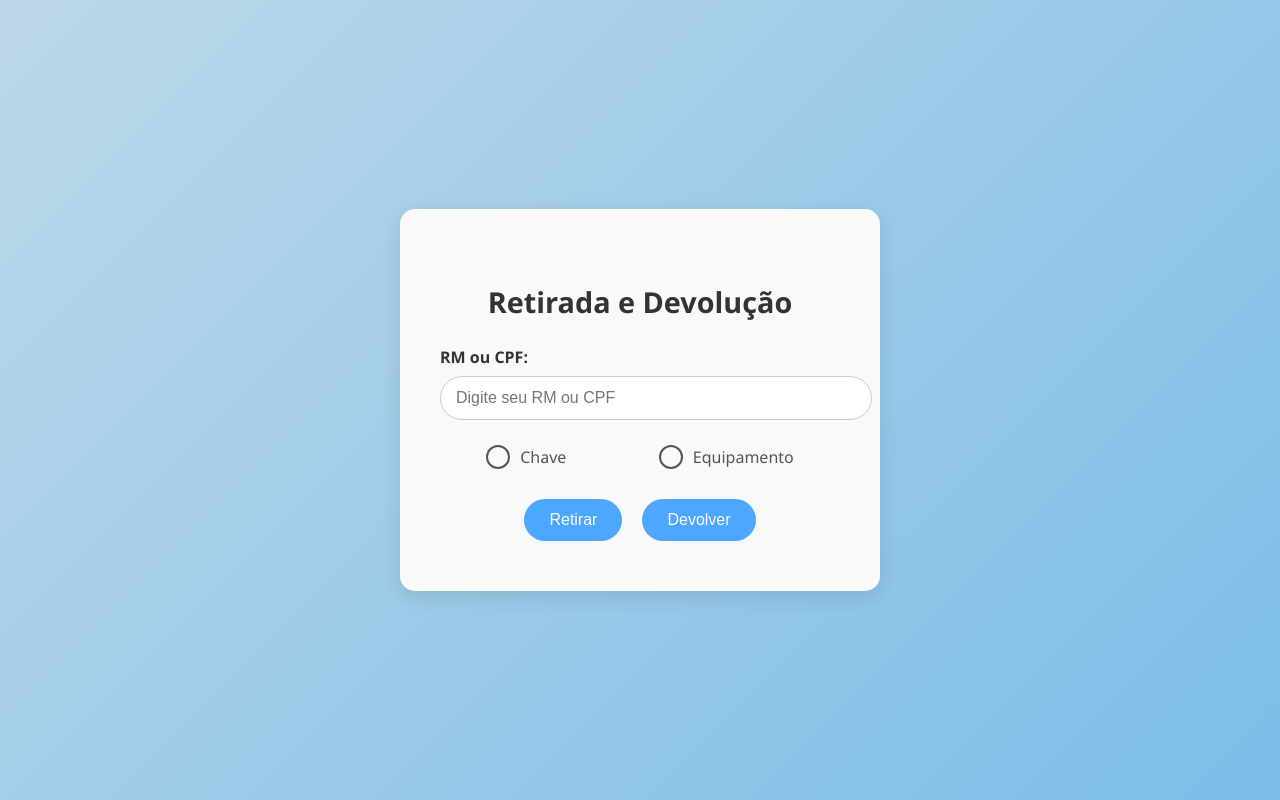
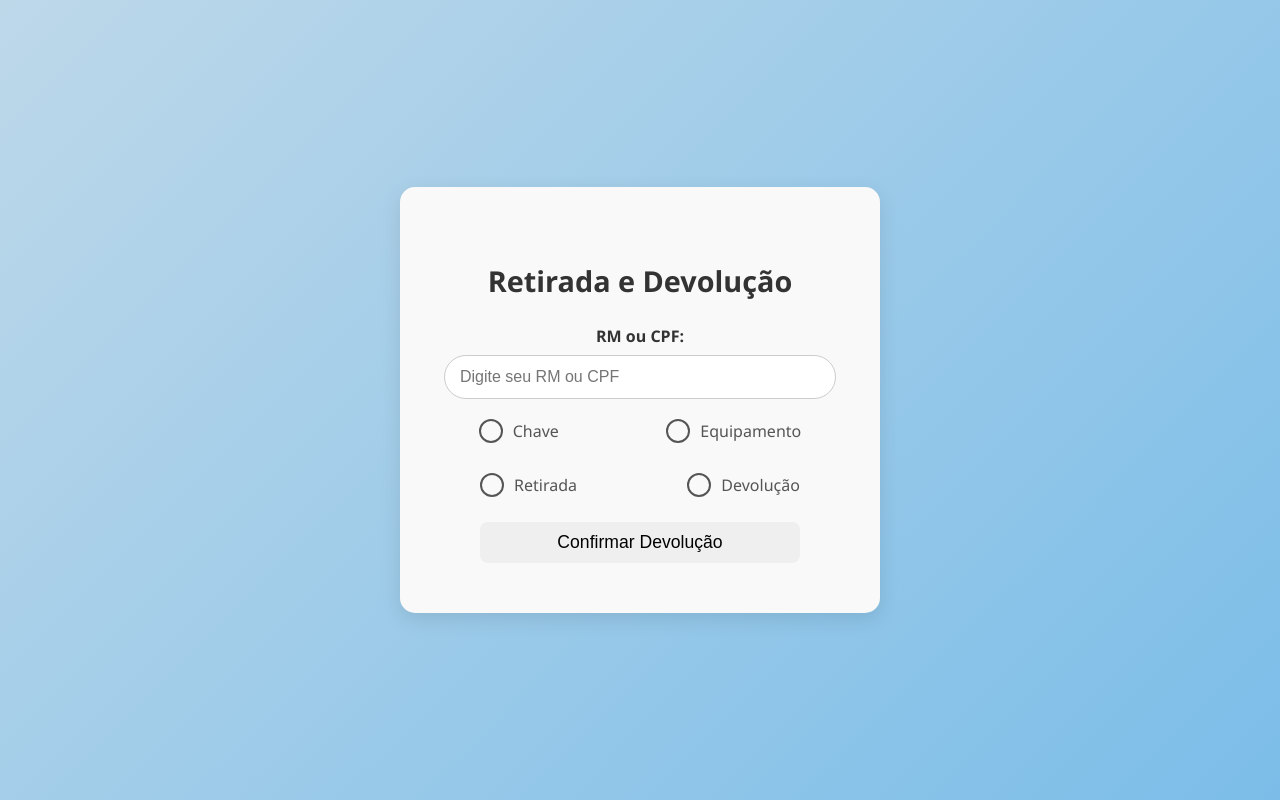
Before and after one commit to Mirimons/ControlKey, a React (Vite) app in the folder frontend/: page / in a window 1280 px wide. Built offline with nearby package versions, Linux system fonts and the light colour scheme.

Commit message:
arrumando lógica e um pouco do layout de retirada e devolução

```diff
--- a/frontend/src/usuarios/pages/retiradaDevolucao.css
+++ b/frontend/src/usuarios/pages/retiradaDevolucao.css
@@ -34,7 +34,7 @@ body {
 /* Labels dos inputs */
 .form-label {
   display: block;
-  text-align: left;
+  text-align: center;
   font-weight: 600;
   margin-bottom: 8px;
   color: #333;
@@ -43,9 +43,9 @@ body {
 /* Input de RM/CPF e código */
 .input-identificacao,
 .input-codigo {
-  width: 100%;
+  width: 90%;
   padding: 12px 15px;
-  margin-bottom: 25px;
+  margin-bottom: 20px;
   border: 1.5px solid #ccc;
   border-radius: 25px;
   font-size: 16px;
@@ -64,6 +64,7 @@ body {
   display: flex;
   justify-content: space-around;
   margin-bottom: 30px;
+  gap: 30px;
 }
 
 /* Label dos radios */
@@ -111,41 +112,19 @@ body {
   left: 3px;
 }
 
-/* Botões Retirar e Devolver */
-.btn-retirar,
-.btn-devolver {
-  background-color: #4da6ff;
-  color: white;
-  border: none;
-  padding: 12px 25px;
-  font-size: 16px;
-  border-radius: 25px;
-  cursor: pointer;
-  transition: all 0.3s ease;
-}
-
-.btn-retirar:hover,
-.btn-devolver:hover {
-  background: #3479be;
-  box-shadow: 0 4px 12px rgba(0, 0, 0, 0.2);
-}
-
-/* Container dos botões */
-.buttons {
-  display: flex;
-  justify-content: center;
-  gap: 20px;
-}
-
 .lista-sugestoes {
   border: 1px solid #ccc;
   background: white;
-  max-height: 180px;
+  max-height: 200px;
+  /* Ajuste a altura máxima conforme necessário */
   overflow-y: auto;
   border-radius: 8px;
   margin-top: 4px;
   padding: 0;
   list-style: none;
+  box-shadow: 0 2px 8px rgba(0, 0, 0, 0.1);
+  /* Um pouco de sombra para destacar */
+  margin-bottom: 25px;
 }
 
 /* Itens livres (clicáveis) */
@@ -184,11 +163,138 @@ body {
 /* Indicador para os livres */
 .opcao-lab.livre::before,
 .opcao-equip.livre::before {
-  /* content: "✅ "; */
+  content: "✅ ";
   margin-right: 5px;
 }
 
+.opcao-lab,
+.opcao-equip {
+    padding: 10px 12px; /* Mais padding para maior área de clique */
+    cursor: pointer;
+    transition: background-color 0.2s ease, border-left 0.2s ease;
+    border-bottom: 1px solid #f0f0f0; /* Linha divisória suave */
+    text-align: left; /* Alinha o texto à esquerda */
+    display: flex; /* Para alinhar o texto e o status */
+    justify-content: space-between; /* Espaça nome e status */
+    align-items: center;
+}
+
+.opcao-lab:hover,
+.opcao-equip:hover {
+    background-color: #e6f7ff; /* Fundo mais claro ao passar o mouse */
+}
+
+.opcao-lab:last-child,
+.opcao-equip:last-child {
+    border-bottom: none; /* Remove a borda do último item */
+}
+
+.opcao-lab.selecionado,
+.opcao-equip.selecionado {
+    /* Fundo forte e diferente do hover */
+    background-color: #d0e9ff;
+
+    /* Texto em negrito e cor escura */
+    font-weight: 600;
+    color: #2c3e50;
+
+    /* Remova o hover do item selecionado para não "piscar" */
+    pointer-events: none; /* Impede novos cliques no item já selecionado */
+}
+
+.status-posse {
+    font-size: 0.9em;
+    color: #007bff; /* Azul vibrante */
+    background-color: #e0f2ff;
+    padding: 4px 8px;
+    border-radius: 12px;
+    margin-left: 10px;
+    font-weight: normal; /* Para não competir com o nome do item */
+}
+
+.tabela-vazia-mensagem {
+    text-align: center;
+    color: #777;
+    padding: 15px;
+    border: 1px dashed #ccc; /* Uma borda tracejada para diferenciar */
+    background-color: #fcfcfc;
+    border-radius: 8px;
+    margin-top: 15px;
+    font-style: italic;
+}
+
 .input-codigo {
-  width: 100%;
+  width: 90%;
   margin-top: 6px;
 }
+
+/* Para alinhar as opções de Ação (Retirada/Devolução) */
+.acao-opcoes {
+  margin-top: 15px;
+  margin-bottom: 25px;
+  /* Adiciona espaçamento entre as opções e o botão de confirmação */
+}
+
+.buttons button[type="submit"] {
+    /* Largura - ajustada para o container */
+    width: 80%;
+    /* Padding para deixar maior */
+    padding: 10px 15px;
+    /* Borda e raio (mais quadrado, como no exemplo) */
+    border: none;
+    border-radius: 8px;
+    /* Fontes e cursor */
+    font-size: 1.1rem;
+    font-weight: 500; /* Um pouco mais de peso */
+    cursor: pointer;
+    /* Transições para suavizar os efeitos */
+    transition: background-color 0.3s ease, transform 0.2s, box-shadow 0.3s ease;
+}
+
+/* 2. ESTILO ESPECÍFICO: RETIRADA (Mantendo o tom azul) */
+.buttons .btn-retirada {
+    background-color: #1a2a48; /* Azul escuro, mais profissional que o #7BBDE8 */
+    color: #fff; /* Texto branco para contraste */
+}
+
+/* 3. ESTILO ESPECÍFICO: DEVOLUÇÃO (Mantendo o tom verde) */
+.buttons .btn-devolucao {
+    background-color: #1a2a48; /* Verde padrão */
+    color: white;
+}
+
+/* 4. EFEITO HOVER (Para todos os botões no container .buttons) */
+.buttons button[type="submit"]:hover {
+    /* Leve crescimento */
+    transform: scale(1.01);
+
+    /* Sombra suave para dar profundidade */
+    box-shadow: 0 4px 12px rgba(0, 0, 0, 0.2);
+
+    /* Não mudamos o background aqui, faremos isso por classe específica para escurecer */
+}
+
+/* 5. EFEITO HOVER: ESCURECIMENTO (Ação de Retirada) */
+.buttons .btn-retirada:hover {
+    background-color: #08324c; /* Tom de azul ainda mais escuro para o hover */
+}
+
+/* 6. EFEITO HOVER: ESCURECIMENTO (Ação de Devolução) */
+.buttons .btn-devolucao:hover {
+    background-color: #08324c; /* Verde escuro */
+}
+
+.professor-encontrado {
+  /* Centraliza o texto */
+  text-align: center;
+  /* Aumenta a fonte */
+  font-size: 1.1rem;
+  /* Deixa o nome mais visível */
+  font-weight: bold;
+  /* Cor de destaque (verde ou azul) */
+  color: #3498db;
+  margin-top: -15px;
+  /* Puxa para mais perto do input */
+  margin-bottom: 25px;
+  /* Espaço para o próximo elemento */
+}
--- a/frontend/src/usuarios/pages/retiradaDevolucao.jsx
+++ b/frontend/src/usuarios/pages/retiradaDevolucao.jsx
@@ -9,6 +9,7 @@ function RetiradaDevolucao() {
   const [codigo, setCodigo] = useState("");
   const [professor, setProfessor] = useState(null);
   const [erro, setErro] = useState("");
+  const [acao, setAcao] = useState([]);
 
   // Chaves
   const [labs, setLabs] = useState([]);
@@ -65,7 +66,7 @@ function RetiradaDevolucao() {
 
   // Função para retirar
   const handleRetirar = async () => {
-    if (!professor) return Swal.fire("Atenção", "Professor não identificado!", "warning");;
+    if (!professor) return Swal.fire("Atenção", "Usuário não identificado!", "warning");;
     if (!tipo) return Swal.fire("Atenção", "Selecione se é chave ou equipamento!", "warning");
 
     try {
@@ -117,27 +118,52 @@ function RetiradaDevolucao() {
 
   // Função para devolver
   const handleDevolver = async () => {
-    if (!professor) return Swal.fire("Atenção", "Professor não identificado!", "warning");
+    if (!professor) return Swal.fire("Atenção", "Usuário não identificado!", "warning");
     if (!tipo) return Swal.fire("Atenção", "Selecione se é chave ou equipamento!", "warning");
 
-    try {
     const identificadorNormalizado = normalizarRM(identificacao);
-      const payload = {
-        identificador: identificadorNormalizado,
-      };
+    let idControlToClose = null;
+
+    let idLabsToClose = null;
+    let idEquipToClose = null;
+
     if (tipo === "chave" && labSelecionado) {
-        payload.id_labs = labSelecionado.id;
+      idControlToClose = labSelecionado.id_control;
+      idLabsToClose = labSelecionado.id;
     } else if (tipo === "equipamento" && equipSelecionado) {
-        payload.id_equip = equipSelecionado.id;
+      idControlToClose = equipSelecionado.id_control;
+      idEquipToClose = equipSelecionado.id;
     } else {
       Swal.fire("Atenção", "Selecione um item válido para devolver!", "warning");
       return;
     }
 
+    if (!idControlToClose) {
+      Swal.fire("Atenção", "ID do controle de posse não encontrado.", "error");
+      return;
+    }
+    try {
+      const payload = {
+        // ID da Transação (Control)
+        id: idControlToClose,
+
+        // 💡 CAMPO OBRIGATÓRIO (Identificador, já corrigido anteriormente)
+        identificador: identificadorNormalizado,
+
+        // 💡 CORREÇÃO FINAL: Incluir o ID do item devolvido
+        ...(idLabsToClose && { id_labs: idLabsToClose }), // Adiciona id_labs se houver
+        ...(idEquipToClose && { id_equip: idEquipToClose }), // Adiciona id_equip se houver
+
+        // Dados de fechamento
+        data_fim: new Date(),
+        status: "fechado",
+      };
+
       //DE TESTE E DEPOIS REMOVE
       console.log("📤 Enviando para backend:", {
         original: identificacao,
         normalizado: identificadorNormalizado,
+        payload: payload
       });
 
       const response = await api.put("/control/devolucao", payload);
@@ -177,7 +203,7 @@ function RetiradaDevolucao() {
         })
         .catch(() => {
           setProfessor(null);
-          setErro("Professor não encontrado");
+          setErro("Usuário não encontrado");
         });
     } else {
       setProfessor(null);
@@ -189,52 +215,79 @@ function RetiradaDevolucao() {
   const [todosLabs, setTodosLabs] = useState([]);
   const [todosEquipamentos, setTodosEquipamentos] = useState([]);
 
-  // Buscar laboratórios e equipamentos quando tipo muda
+  // Buscar laboratórios e equipamentos quando tipo e ação mudam
   useEffect(() => {
+    // Garante que o professor esteja identificado se a ação for devolução
+    if (acao === "devolucao" && !professor) {
+      setTodosLabs([]);
+      setTodosEquipamentos([]);
+      return;
+    }
+
     const carregarDados = async () => {
       try {
+        if (acao === "retirada") {
+          // FLUXO DE RETIRADA: Carrega TODOS os itens disponíveis
           if (tipo === "chave") {
             const response = await api.get("/labs");
-          const labsData = response.data.data || [];
-          setTodosLabs(labsData);
-          setFiltroLabs([]);
+            setTodosLabs(response.data.data || []);
           } else if (tipo === "equipamento") {
             const response = await api.get("/equipamento");
-          const equipData = response.data.data || [];
-          setTodosEquipamentos(equipData);
-          setFiltroEquip([]);
+            setTodosEquipamentos(response.data.data || []);
+          }
+
+        } else if (acao === "devolucao" && professor) {
+          // FLUXO DE DEVOLUÇÃO: Carrega APENAS os itens em posse do professor.
+          const identificadorNormalizado = normalizarRM(identificacao);
+
+          // Endpoint que busca todos os itens abertos do professor
+          const response = await api.get(`/control/professor/${identificadorNormalizado}`);
+          const itensEmPosse = response.data.data || [];
+
+          console.log("▶️ Itens em posse (Retorno da API):", itensEmPosse);
+
+          if (tipo === "chave") {
+            // Filtra chaves (labs) em posse
+            const labsEmPosse = itensEmPosse
+              .filter(item => item.id_labs && item.status === "aberto" && item.laboratorio)
+              .map(item => ({
+                // Mapeia o ID da TRANSAÇÃO (Control) para a devolução
+                id_control: item.id,
+                // Mapeia o ID e nome do Laboratório para a exibição
+                id: item.laboratorio.id,
+                nome_lab: item.laboratorio.nome_lab,
+                desc_lab: item.laboratorio.desc_lab,
+              }));
+
+            setTodosLabs(labsEmPosse);
+            setTodosEquipamentos([]);
+          } else if (tipo === "equipamento") {
+            // Filtra equipamentos em posse
+            const equipamentosEmPosse = itensEmPosse
+              .filter(item => item.id_equip && item.status === "aberto" && item.equipamento)
+              .map(item => ({
+                // Mapeia o ID da TRANSAÇÃO (Control) para a devolução
+                id_control: item.id,
+                // Mapeia o ID e descrição do Equipamento para a exibição
+                id: item.equipamento.id,
+                desc_equip: item.equipamento.desc_equip,
+                tipo: item.equipamento.tipo
+              }));
+
+            setTodosEquipamentos(equipamentosEmPosse);
+            setTodosLabs([]);
+          }
         }
       } catch (err) {
-        console.error(`Erro ao carregar ${tipo}: `, err);
+        console.error(`Erro ao carregar dados para ${acao}: `, err);
+        setTodosLabs([]);
+        setTodosEquipamentos([]);
       }
     };
+
     if (tipo) {
       carregarDados();
     }
-    // if (tipo === "chave") {
-    //   api
-    //     .get("/labs")
-    //     .then((res) =>  {
-    //       const todosLabs = res.data.data || [];
-    //       setTodosLabs(todosLabs);
-    //       //Filtra apenas os livres para seleção
-    //       const labsLivres = todosLabs.filter(lab => lab.status === "livre")
-    //       setLabs(labsLivres);
-    //     })
-    //     .catch((err) => console.error("Erro ao carregar labs:", err));
-    // } else if (tipo === "equipamento") {
-    //   api
-    //     .get("/equipamento")
-    //     .then((res) => {
-    //       const todosEquip = res.data.data || []
-    //       setTodosEquipamentos(todosEquip);
-    //       //Filtra apenas os livres para seleção
-    //       const equipLivres = todosEquip.filter(equip => equip.status === "livre")
-    //       setEquipamentos(equipLivres);
-    //     })
-    //     .catch((err) => console.error("Erro ao carregar equipamentos:", err));
-    // }
-
     // Limpa campos e sugestões ao trocar tipo
     setCodigo("");
     setLabSelecionado(null);
@@ -243,7 +296,7 @@ function RetiradaDevolucao() {
     setFiltroEquip([]);
     setMostrarSugestoesLabs(false);
     setMostrarSugestoesEquip(false);
-  }, [tipo]);
+  }, [tipo, acao, professor, identificacao]);
 
   // Filtrar laboratórios ou equipamentos conforme digita
   const handleCodigoChange = (e) => {
@@ -284,8 +337,8 @@ function RetiradaDevolucao() {
 
   // Seleção de lab ou equipamento
   const handleSelecionarLab = (lab) => {
-    //Só permite selecionar se estiver livre
-    if (lab.status === "livre") {
+    //Só permite selecionar se estiver livre OU se a ação for DEVOLUÇÃO (pois ele só vê os que tem posse)
+    if (lab.status === "livre" || acao === "devolucao") {
       setCodigo(`${lab.nome_lab} - ${lab.desc_lab}`);
       setLabSelecionado(lab);
       setMostrarSugestoesLabs(false);
@@ -293,8 +346,8 @@ function RetiradaDevolucao() {
   };
 
   const handleSelecionarEquip = (equip) => {
-    //Só permite selecionar se estiver livre
-    if (equip.status === "livre") {
+    //Só permite selecionar se estiver livre OU se a ação for DEVOLUÇÃO
+    if (equip.status === "livre" || acao === "devolucao") {
       setCodigo(`${equip.tipo?.desc_tipo} - ${equip.desc_equip}`);
       setEquipSelecionado(equip);
       setMostrarSugestoesEquip(false);
@@ -305,12 +358,20 @@ function RetiradaDevolucao() {
   const handleSubmit = (e) => {
     e.preventDefault();
     if (!professor) {
-      alert("Professor não identificado!");
+      Swal.fire("Atenção", "Usuário não identificado! Por favor, insira um RM ou CPF válido.", "warning");
       return;
     }
     if (!tipo) {
-      alert("Selecione se é chave ou equipamento!");
+      Swal.fire("Atenção", "Selecione se é Chave ou Equipamento!", "warning");
       return;
+    }
+    if (acao === 'retirada') {
+      handleRetirar();
+    } else if (acao === 'devolucao') {
+      handleDevolver();
+    } else {
+      // Caso o 'acao' (Retirada/Devolução) não esteja selecionado (embora deva ter um valor padrão)
+      Swal.fire("Erro", "Selecione a Ação (Retirada ou Devolução).", "error");
     }
 
     console.log("✅ Retirada/Devolução registrada:");
@@ -343,7 +404,7 @@ function RetiradaDevolucao() {
           )}
           {erro && <p className="erro">{erro}</p>}
 
-          {/* Tipo */}
+          {/* Tipo: Chave / Equipamento */}
           <div className="opcoes">
             <label className="radio-label">
               <input
@@ -367,8 +428,33 @@ function RetiradaDevolucao() {
             </label>
           </div>
 
-          {/* Código / Autocomplete */}
-          {tipo && (
+          {/* Ações: Retirada / Devolução (NOVO POSICIONAMENTO) */}
+          <div className="opcoes acao-opcoes">
+            <label className="radio-label">
+              <input
+                type="radio"
+                name="acao"
+                value="retirada"
+                checked={acao === "retirada"}
+                onChange={(e) => setAcao(e.target.value)}
+              />
+              <span className="custom-radio"></span> Retirada
+            </label>
+            <label className="radio-label">
+              <input
+                type="radio"
+                name="acao"
+                value="devolucao"
+                checked={acao === "devolucao"}
+                onChange={(e) => setAcao(e.target.value)}
+              />
+              <span className="custom-radio"></span> Devolução
+            </label>
+          </div>
+
+          {/* Conteúdo Dinâmico (Código ou Tabela) */}
+          {tipo && acao === "retirada" && (
+            // FLUXO DE RETIRADA: Input de Código e Autocomplete (como estava)
             <>
               <label htmlFor="codigo" className="form-label">
                 {tipo === "chave"
@@ -395,57 +481,85 @@ function RetiradaDevolucao() {
                     <li
                       key={lab.id}
                       onClick={() => handleSelecionarLab(lab)}
-                      className={`opcao-lab ${lab.status === "livre" ? "livre" : "ocupado"
-                        }`}
+                      className={`opcao-lab ${lab.status === "livre" ? "livre" : "ocupado"}`}
                     >
                       {lab.nome_lab} - {lab.desc_lab}
                       {lab.status !== "livre" && " (Ocupado)"}
                     </li>
                   ))}
                   {filtroLabs.length === 0 && (
-                    <li className="opcao-lab vazio">
-                      Nenhum laboratório encontrado
-                    </li>
+                    <li className="opcao-lab vazio">Nenhum laboratório encontrado</li>
                   )}
                 </ul>
               )}
+
               {tipo === "equipamento" && mostrarSugestoesEquip && (
                 <ul className="lista-sugestoes">
                   {filtroEquip.map((equip) => (
                     <li
                       key={equip.id}
                       onClick={() => handleSelecionarEquip(equip)}
-                      className={`opcao-equip ${equip.status === "livre" ? "livre" : "ocupado"
-                        }`}
+                      className={`opcao-equip ${equip.status === "livre" ? "livre" : "ocupado"}`}
                     >
                       {equip.tipo?.desc_tipo} - {equip.desc_equip}
                       {equip.status !== "livre" && " (Ocupado)"}
                     </li>
                   ))}
                   {filtroEquip.length === 0 && (
-                    <li className="opcao-equip vazio">
-                      Nenhum equipamento encontrado
-                    </li>
+                    <li className="opcao-equip vazio">Nenhum equipamento encontrado</li>
                   )}
                 </ul>
               )}
             </>
           )}
 
+          {tipo && acao === "devolucao" && professor && (
+            //Renderiza a tabela SOMENTE se houver labs OU equipamentos em posse.
+            (todosLabs.length > 0 || todosEquipamentos.length > 0) ? (
+              <>
+                <p className="form-label">Itens em sua posse (Selecione para Devolver):</p>
+                <ul className="lista-sugestoes">
+                  {tipo === "chave" && todosLabs.length > 0 && (
+                    todosLabs.map((lab) => (
+                      <li
+                        key={lab.id_control} //ID do controle para a chave
+                        onClick={() => handleSelecionarLab(lab)} // Ação de seleção
+                        className={`opcao-lab ${labSelecionado?.id_control === lab.id_control ? 'selecionado' : ''}`}
+                      >
+                        {lab.nome_lab} - {lab.desc_lab}
+                        <span className="status-posse"> (Em Posse)</span>
+                      </li>
+                    ))
+                  )}
+
+                  {/* Mapeamento para EQUIPAMENTOS */}
+                  {tipo === "equipamento" && todosEquipamentos.length > 0 && (
+                    todosEquipamentos.map((equip) => (
+                      <li
+                        key={equip.id_control} // Use o ID do controle para a chave
+                        onClick={() => handleSelecionarEquip(equip)} // Ação de seleção
+                        className={`opcao-equip ${equipSelecionado?.id_control === equip.id_control ? 'selecionado' : ''}`}
+                      >
+                        {equip.tipo?.desc_tipo} - {equip.desc_equip}
+                        {/* Adicione um ícone ou texto para indicar "Em Posse" se desejar */}
+                        <span className="status-posse"> (Em Posse)</span>
+                        {/* O rádio button é opcional, a classe 'selecionado' já indica */}
+                      </li>
+                    ))
+                  )}
+                </ul>
+              </>
+            ) : (
+              <p className="tabela-vazia-mensagem">Nenhum item em sua posse.</p>
+            )
+          )}
+          {/* Botão de Confirmação */}
           <div className="buttons">
             <button
-              type="button"
-              className="btn-retirar"
-              onClick={handleRetirar}
+              type="submit"
+              className={`btn-${acao}`}
             >
-              Retirar
-            </button>
-            <button
-              type="button"
-              className="btn-devolver"
-              onClick={handleDevolver}
-            >
-              Devolver
+              {acao === 'retirada' ? 'Confirmar Retirada' : 'Confirmar Devolução'}
             </button>
           </div>
         </form>
```
Also changed, not shown: 2 other files (tests, documents, lock files or other folders). Lines whose indentation alone changed are shown as unchanged.
